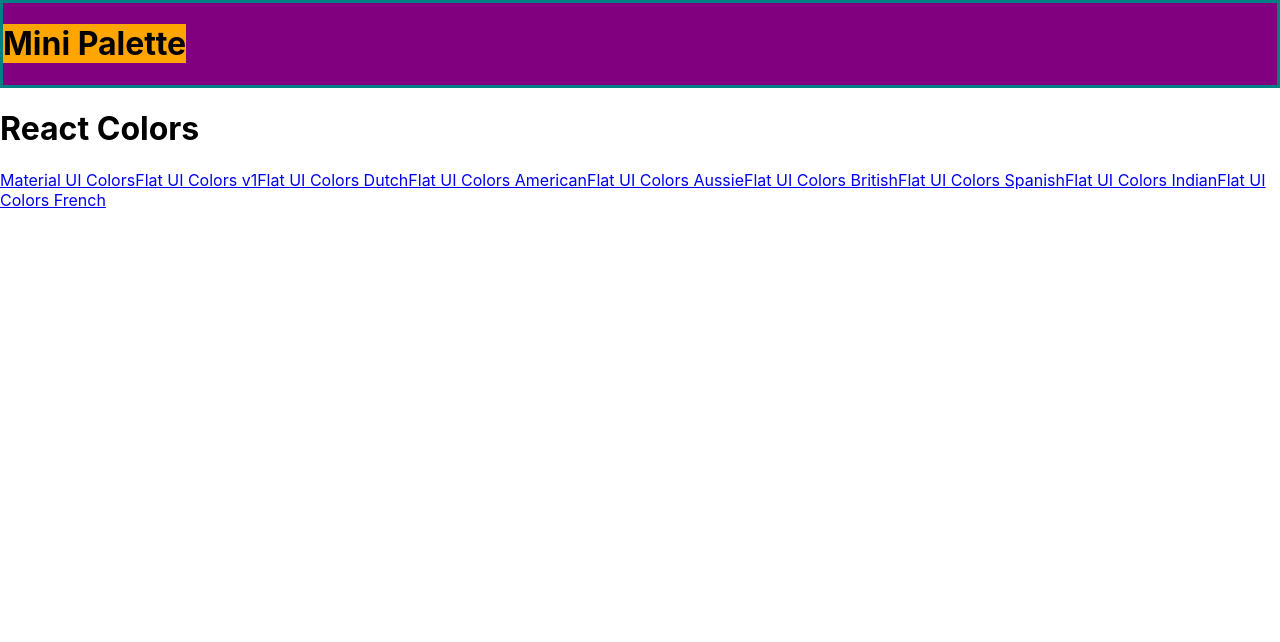
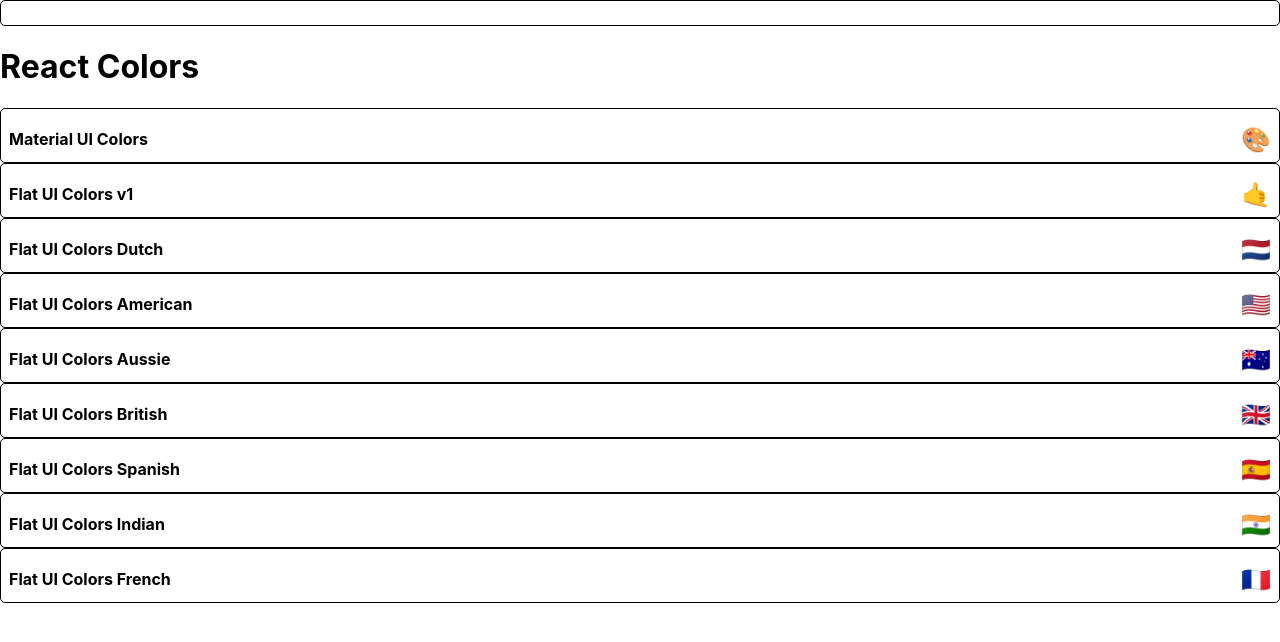
Before and after one commit to BedeMS/ColorPickerReact, a React (Create React App) app in the folder colors-app/: page / in a window 1280 px wide. Shown: the top 642 px of the page. Built offline with nearby package versions, Linux system fonts and the light colour scheme.

Commit message:
Start styling MiniPalette

```diff
--- a/colors-app/src/MiniPalette.js
+++ b/colors-app/src/MiniPalette.js
@@ -1,20 +1,38 @@
 import React, { Component } from "react";
 import { withStyles } from "@material-ui/styles";
-
 
 ///JSS also known as CSS in JS. This feature
 // allows us to use nestings, and component
 //specific styling. Syntax for it is still: JS (Camelcase and Strings).
 const styles = {
-  main: {
-    backgroundColor: "purple",
-    border: "3px solid teal",
-    "& h1": {
-        backgroundColor: "orange",
-        display: "inline-block"
-    }
+  root: {
+    backgroundColor: "white",
+    borderRadius: "5px",
+    padding: "0.5rem",
+    position: "relative",
+    overflow: "hidder",
+    border: "1px solid black",
+    "&:hover": {
+      cursor: "pointer",
+    },
   },
-
+  colors: {
+    backgroundColor: "grey",
+  },
+  title: {
+    display: "flex",
+    justifyContent: "space-between",
+    alignItems: "center",
+    margin: 0,
+    color: "black",
+    paddingTop: "0.5rem",
+    fontSize: "1rem",
+    position: "relative",
+  },
+  emoji: {
+    marginLeft: "0.5rem",
+    fontSize: "1.5rem",
+  },
 };
 
 class MiniPalette extends Component {
@@ -23,10 +41,13 @@
     //with material-ui. it takes our "main" style and
     //gives it a unique id (on top of the class name)
     //which makes it unique to this component.
-    const { classes } = this.props;
+    const { classes, paletteName, emoji } = this.props;
     return (
-      <div className={classes.main}>
-        <h1>Mini Palette</h1>
+      <div className={classes.root}>
+        <div className={classes.colors}></div>
+        <h5 className={classes.title}>
+          {paletteName} <span className={classes.emoji}>{emoji}</span>
+        </h5>
       </div>
     );
   }
--- a/colors-app/src/PaletteList.js
+++ b/colors-app/src/PaletteList.js
@@ -10,7 +10,7 @@
         <MiniPalette />
         <h1>React Colors</h1>
         {palettes.map((palette) => (
-          <Link to={`/palette/${palette.id}`}>{palette.paletteName}</Link>
+          <MiniPalette {...palette} />
         ))}
       </div>
     );
```
Also changed, not shown: 1 other file (tests, documents, lock files or other folders).
